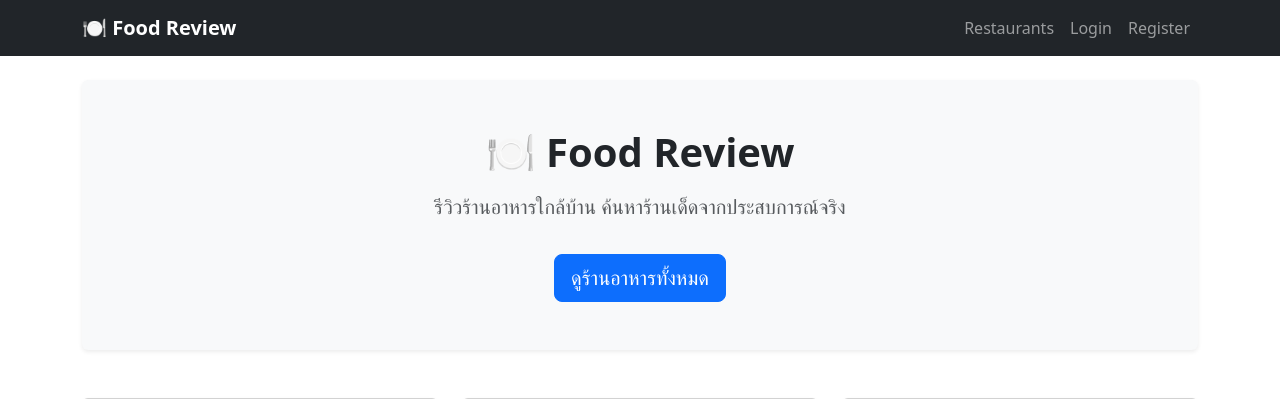
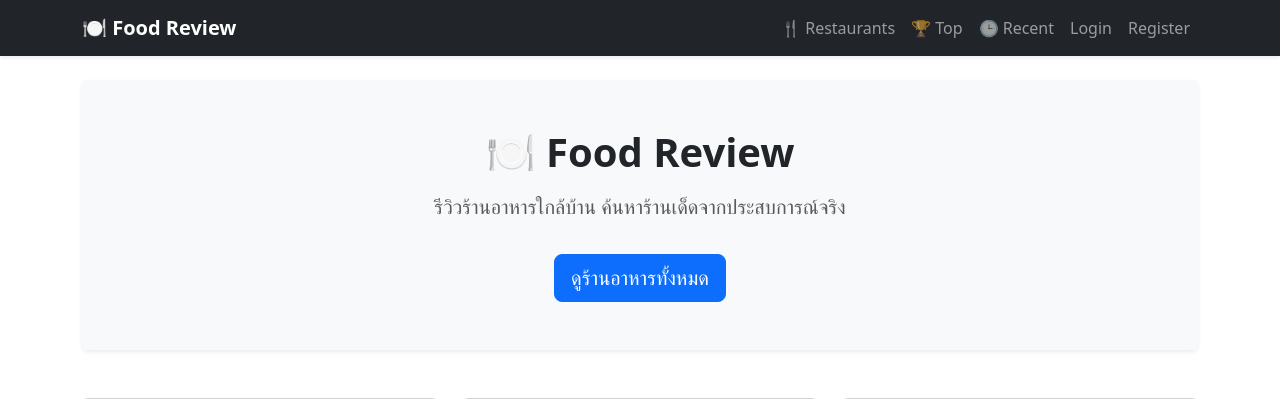
Before and after one commit to waruenat-collab/web-flask_241-152, a Flask app: page / in a window 1280 px wide. Shown: the top 399 px of the page. Run offline with Flask 3, Linux system fonts and the light colour scheme.

Commit message:
Add Top Restaurants and Recent Reviews links to navbar

```diff
--- a/templates/navbar.html
+++ b/templates/navbar.html
@@ -1,47 +1,72 @@
-<nav class="navbar navbar-expand-lg navbar-dark bg-dark">
+<nav class="navbar navbar-expand-lg navbar-dark bg-dark shadow-sm">
   <div class="container">
-    <a class="navbar-brand fw-bold" href="/">🍽️ Food Review</a>
 
-    <button class="navbar-toggler" type="button" data-bs-toggle="collapse"
-            data-bs-target="#navbarNav">
+    <!-- Brand -->
+    <a class="navbar-brand fw-bold" href="/">
+      🍽️ Food Review
+    </a>
+
+    <!-- Toggle -->
+    <button
+      class="navbar-toggler"
+      type="button"
+      data-bs-toggle="collapse"
+      data-bs-target="#navbarNav"
+    >
       <span class="navbar-toggler-icon"></span>
     </button>
 
+    <!-- Menu -->
     <div class="collapse navbar-collapse" id="navbarNav">
       <ul class="navbar-nav ms-auto align-items-lg-center">
 
+        <!-- Restaurants -->
         <li class="nav-item">
-          <a class="nav-link" href="/restaurants">Restaurants</a>
+          <a class="nav-link" href="/restaurants">🍴 Restaurants</a>
+        </li>
+
+        <!-- Top Restaurants -->
+        <li class="nav-item">
+          <a class="nav-link" href="/top-restaurants">🏆 Top</a>
+        </li>
+
+        <!-- Recent Reviews -->
+        <li class="nav-item">
+          <a class="nav-link" href="/recent-reviews">🕒 Recent</a>
         </li>
 
         {% if session.get("user_id") %}
 
+          <!-- Add Restaurant -->
           <li class="nav-item">
             <a class="nav-link" href="/add-restaurant">➕ Add</a>
           </li>
 
+          <!-- My Reviews -->
           <li class="nav-item">
             <a class="nav-link" href="/my-reviews">⭐ My Reviews</a>
           </li>
 
-          <!-- ✅ Profile (เพิ่มตามโจทย์อาจารย์) -->
+          <!-- Profile -->
           <li class="nav-item">
             <a class="nav-link" href="/profile">👤 Profile</a>
           </li>
 
-          <li class="nav-item ms-lg-2">
-            <a class="btn btn-outline-light btn-sm"
-               href="/logout">
+          <!-- Logout -->
+          <li class="nav-item">
+            <a class="nav-link text-warning" href="/logout">
               Logout ({{ session.get("username") }})
             </a>
           </li>
 
         {% else %}
 
+          <!-- Login -->
           <li class="nav-item">
             <a class="nav-link" href="/login">Login</a>
           </li>
 
+          <!-- Register -->
           <li class="nav-item">
             <a class="nav-link" href="/register">Register</a>
           </li>
```
